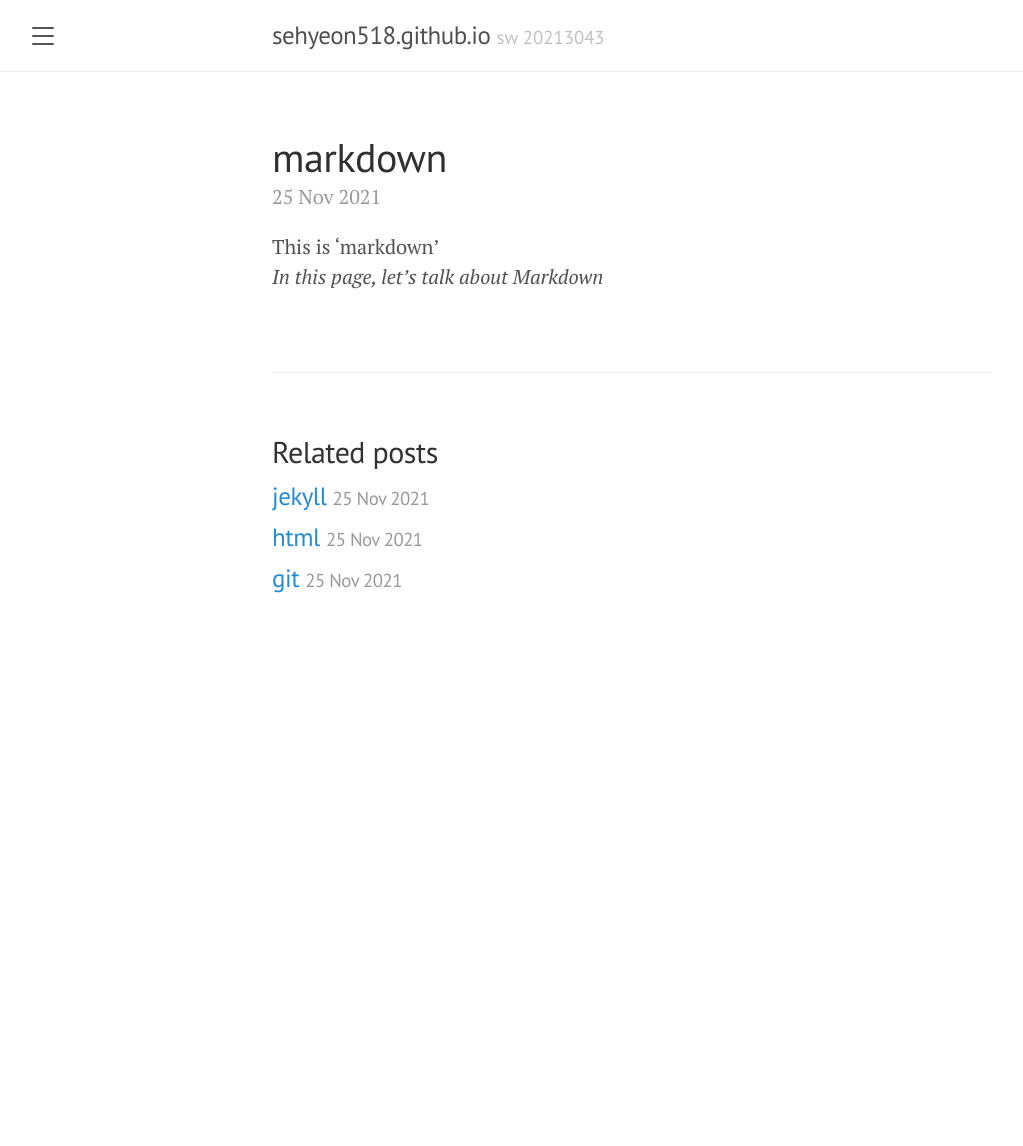
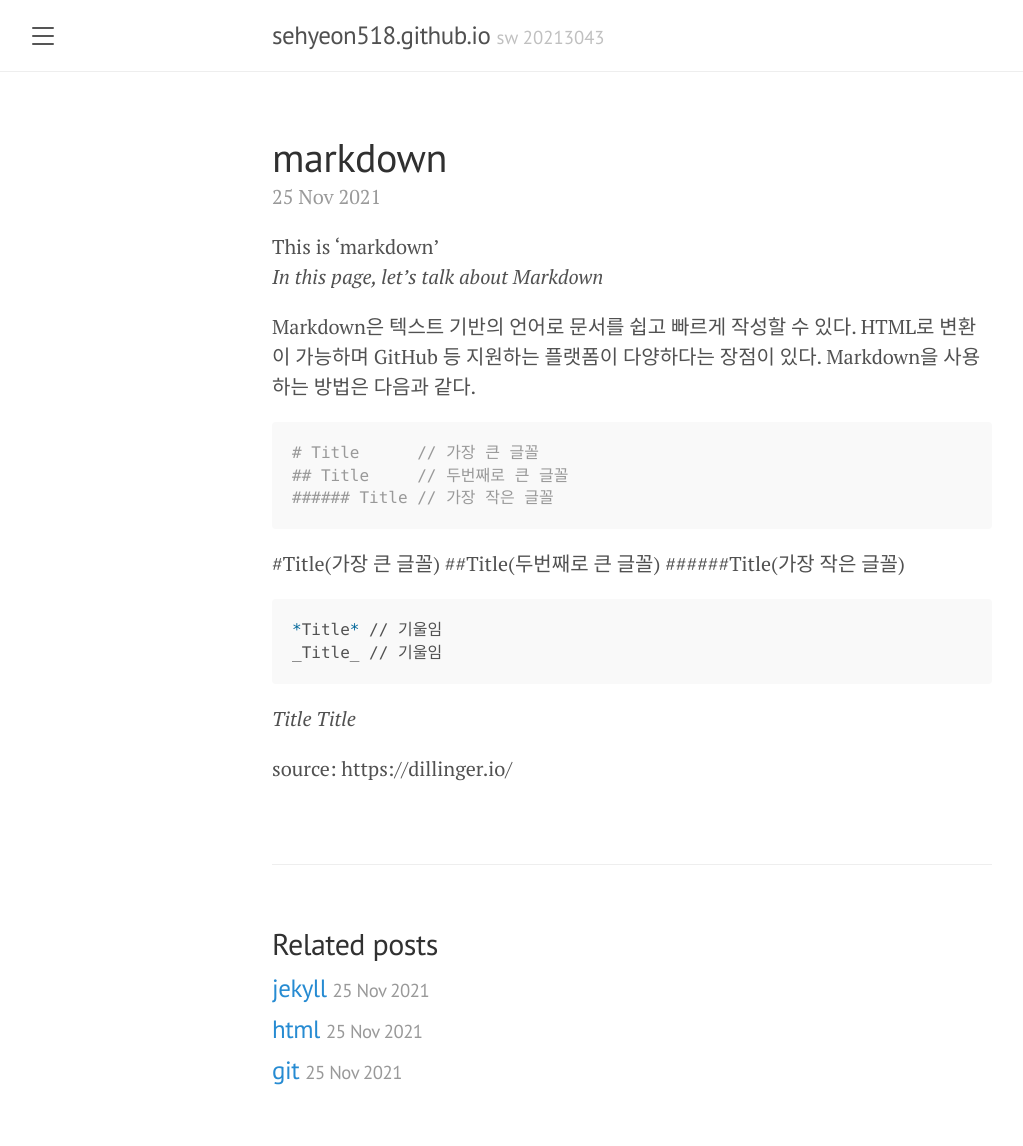
Before and after one commit to sehyeon518/sehyeon518.github.io, a Jekyll site: the page built from _posts/2021-11-25-markdown.md, in a window 1280 px wide. Shown: the whole page, without its empty margins (8-1031 px from the left). Built offline with Jekyll 4.4.1, drawn with Linux system fonts in a browser that asks for light colours; before the commit the page ends 900 px from its top, so only the background shows below that.

Commit message:
Update posts

````diff
--- a/_posts/2021-11-25-markdown.md
+++ b/_posts/2021-11-25-markdown.md
@@ -5,3 +5,23 @@ title: "markdown"
 
 This is 'markdown'
 _In this page, let's talk about Markdown_
+
+Markdown은 텍스트 기반의 언어로 문서를 쉽고 빠르게 작성할 수 있다. HTML로 변환이 가능하며 GitHub 등 지원하는 플랫폼이 다양하다는 장점이 있다. Markdown을 사용하는 방법은 다음과 같다.
+
+```sh
+# Title      // 가장 큰 글꼴
+## Title     // 두번째로 큰 글꼴
+###### Title // 가장 작은 글꼴
+```
+#Title(가장 큰 글꼴)
+##Title(두번째로 큰 글꼴)
+######Title(가장 작은 글꼴)
+
+```sh
+*Title* // 기울임
+_Title_ // 기울임
+```
+*Title*
+_Title_
+
+source: https://dillinger.io/
````
Also changed, not shown: _posts/2021-11-25-git.md (+16 -0 lines), _posts/2021-11-25-html.md (+16 -0 lines), _posts/2021-11-25-jekyll.md (+11 -0 lines).
